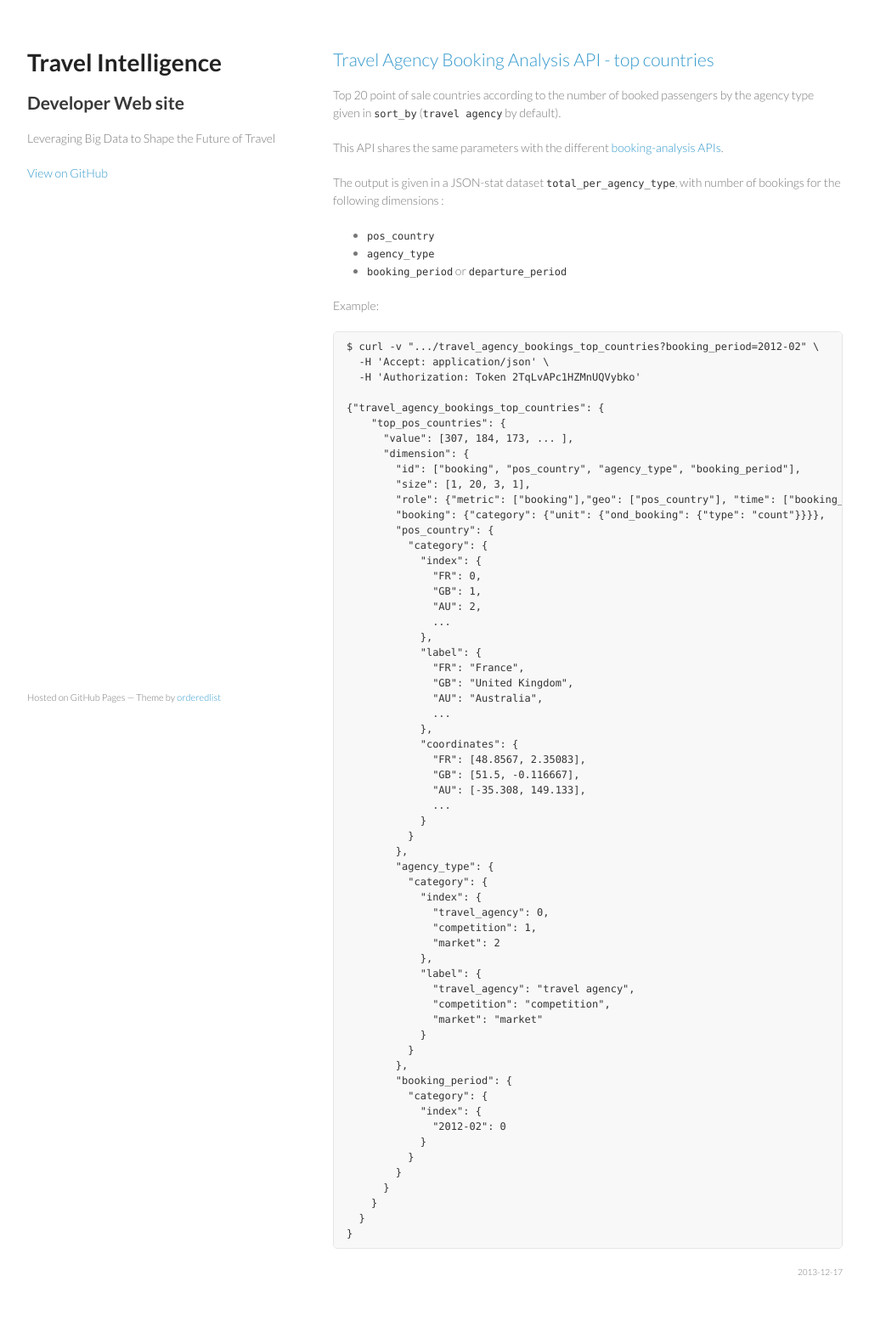
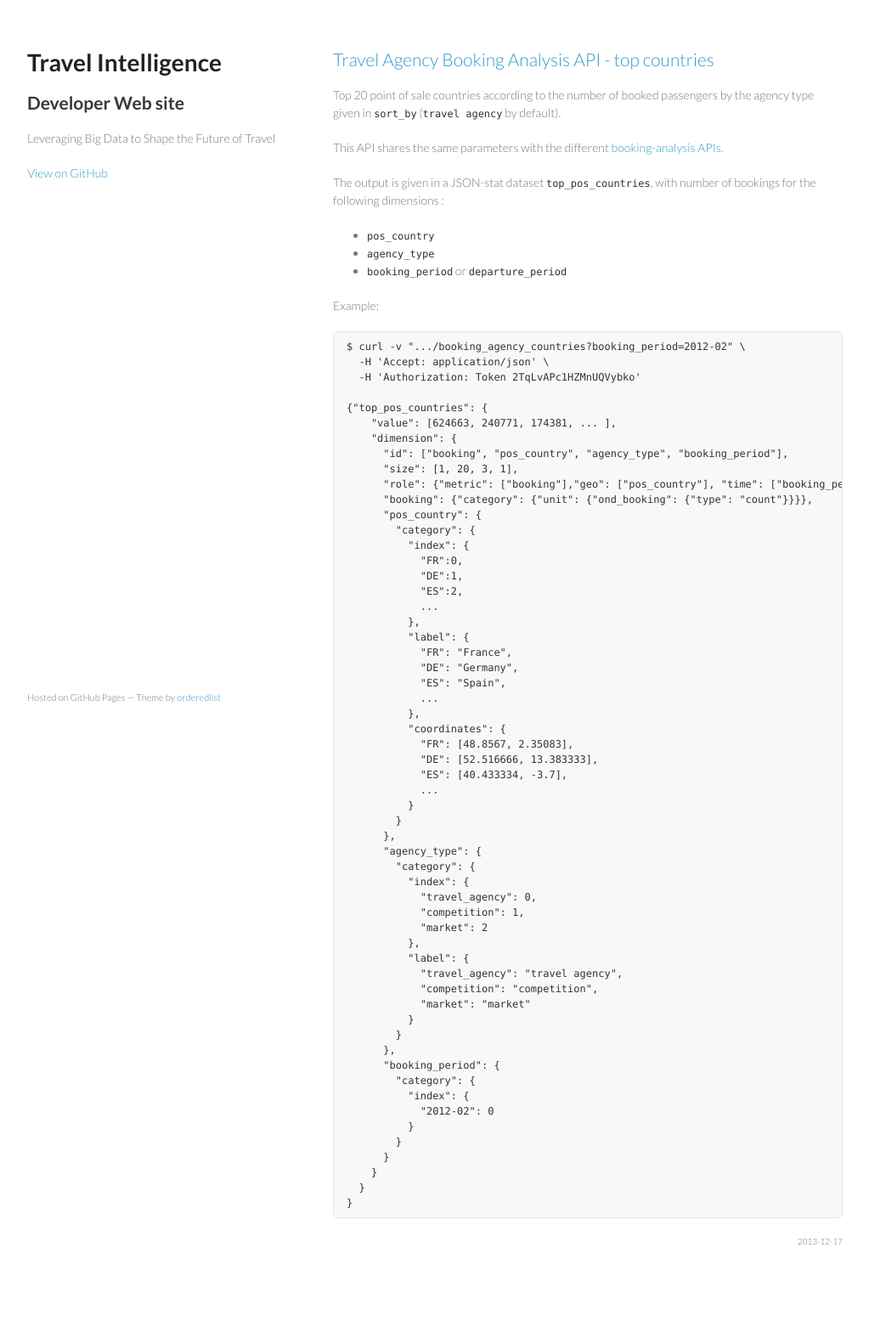
Before and after one commit to travel-intelligence/travel-intelligence.github.io, a Jekyll site: the page built from _posts/2013-12-17-booking-analysis-top-countries.md, in a window 1280 px wide. Shown: the whole page at 85% size, without its empty margins (128-1151 px from the left). Built offline with Jekyll 4.4.1, drawn with Linux system fonts in a browser that asks for light colours; after the commit the page ends 1539 px from its top, so only the background shows below that.

Commit message:
booking analysis API doc: renamed APIs and removed outer elements in JSON outputs

```diff
--- a/_posts/2013-12-17-booking-analysis-top-countries.md
+++ b/_posts/2013-12-17-booking-analysis-top-countries.md
@@ -8,66 +8,64 @@
 
 This API shares the same parameters with the different [booking-analysis APIs](/2013/12/06/booking-analysis.html#parameters).
 
-The output is given in a JSON-stat dataset `total_per_agency_type`, with number of bookings for the following dimensions :
+The output is given in a JSON-stat dataset `top_pos_countries`, with number of bookings for the following dimensions :
 * `pos_country`
 * `agency_type`
 * `booking_period` or `departure_period`
 
 Example:
 
-    $ curl -v ".../travel_agency_bookings_top_countries?booking_period=2012-02" \
+    $ curl -v ".../booking_agency_countries?booking_period=2012-02" \
       -H 'Accept: application/json' \
       -H 'Authorization: Token 2TqLvAPc1HZMnUQVybko'
 
-    {"travel_agency_bookings_top_countries": {
-        "top_pos_countries": {
-          "value": [307, 184, 173, ... ],
-          "dimension": {
-            "id": ["booking", "pos_country", "agency_type", "booking_period"],
-            "size": [1, 20, 3, 1],
-            "role": {"metric": ["booking"],"geo": ["pos_country"], "time": ["booking_period"]},
-            "booking": {"category": {"unit": {"ond_booking": {"type": "count"}}}},
-            "pos_country": {
-              "category": {
-                "index": {
-                  "FR": 0,
-                  "GB": 1,
-                  "AU": 2,
-                  ...
-                },
-                "label": {
-                  "FR": "France",
-                  "GB": "United Kingdom",
-                  "AU": "Australia",
-                  ...
-                },
-                "coordinates": {
-                  "FR": [48.8567, 2.35083],
-                  "GB": [51.5, -0.116667],
-                  "AU": [-35.308, 149.133],
-                  ...
-                }
+    {"top_pos_countries": {
+        "value": [624663, 240771, 174381, ... ],
+        "dimension": {
+          "id": ["booking", "pos_country", "agency_type", "booking_period"],
+          "size": [1, 20, 3, 1],
+          "role": {"metric": ["booking"],"geo": ["pos_country"], "time": ["booking_period"]},
+          "booking": {"category": {"unit": {"ond_booking": {"type": "count"}}}},
+          "pos_country": {
+            "category": {
+              "index": {
+                "FR":0,
+                "DE":1,
+                "ES":2,
+                ...
+              },
+              "label": {
+                "FR": "France",
+                "DE": "Germany",
+                "ES": "Spain",
+                ...
+              },
+              "coordinates": {
+                "FR": [48.8567, 2.35083],
+                "DE": [52.516666, 13.383333],
+                "ES": [40.433334, -3.7],
+                ...
               }
-            },
-            "agency_type": {
-              "category": {
-                "index": {
-                  "travel_agency": 0,
-                  "competition": 1,
-                  "market": 2
-                },
-                "label": {
-                  "travel_agency": "travel agency",
-                  "competition": "competition",
-                  "market": "market"
-                }
+            }
+          },
+          "agency_type": {
+            "category": {
+              "index": {
+                "travel_agency": 0,
+                "competition": 1,
+                "market": 2
+              },
+              "label": {
+                "travel_agency": "travel agency",
+                "competition": "competition",
+                "market": "market"
               }
-            },
-            "booking_period": {
-              "category": {
-                "index": {
-                  "2012-02": 0
-                }
+            }
+          },
+          "booking_period": {
+            "category": {
+              "index": {
+                "2012-02": 0
               }
             }
           }
```
Also changed, not shown: _posts/2013-12-17-booking-analysis-evolution.md (+29 -31 lines), _posts/2013-12-17-booking-analysis-top-airlines.md (+41 -43 lines), _posts/2013-12-17-booking-analysis-top-onds.md (+35 -43 lines), _posts/2013-12-17-booking-analysis-total.md (+25 -27 lines).
